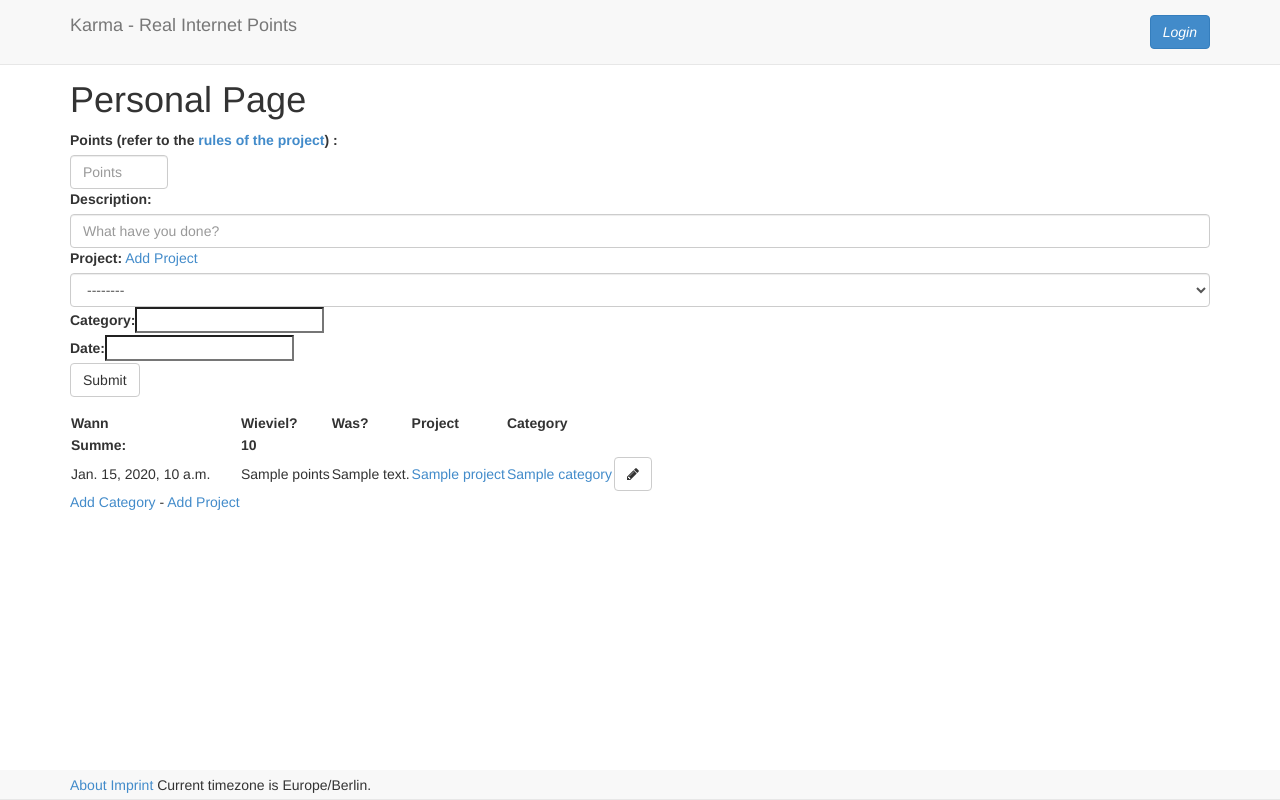
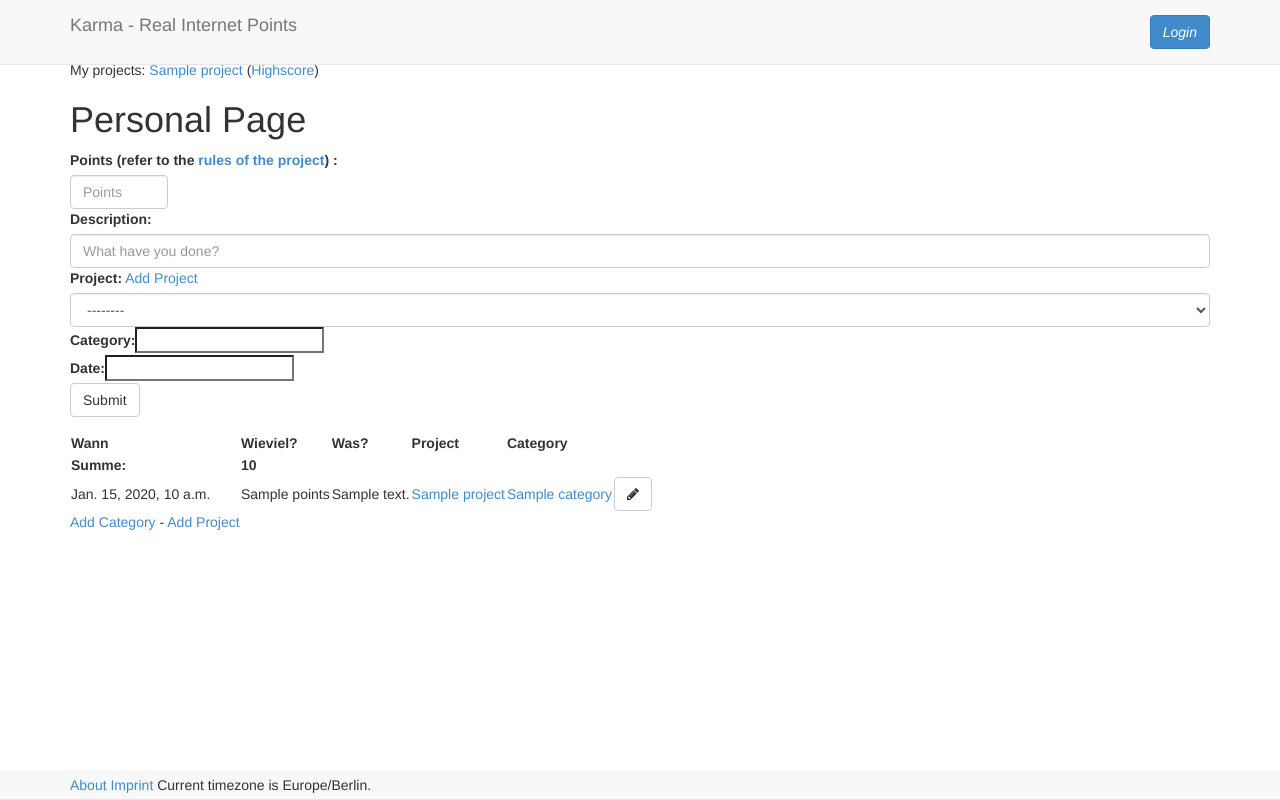
Before and after one commit to bit-bots/karma, a Django app: template karma/karma/templates/karma/personal.html in a window 1280 px wide. Run offline with Django 3.2, Linux system fonts and the light colour scheme; the template is opened without the code that fills it: most values are stand-ins (such as "Sample title", 1, 10 or a date in 2020); form fields are guessed from the names that the template uses; some libraries are stand-ins or nearby versions.

Commit message:
Highscore and project overiew on personal page

```diff
--- a/karma/karma/templates/karma/personal.html
+++ b/karma/karma/templates/karma/personal.html
@@ -16,6 +16,9 @@ Personal Page
 {% endblock %}
 
 {% block content %}
+
+    My projects: {% for project in projects %}<a href="{% url 'karma_project_overview' project.pk %}">{{ project.name }}</a> (<a href="{% url 'karma_project_highscore' project.pk 45 %}">Highscore</a>)&emsp;{% endfor %}
+
 
     {% if edit %}
         <h1>Edit Entry</h1>
```
